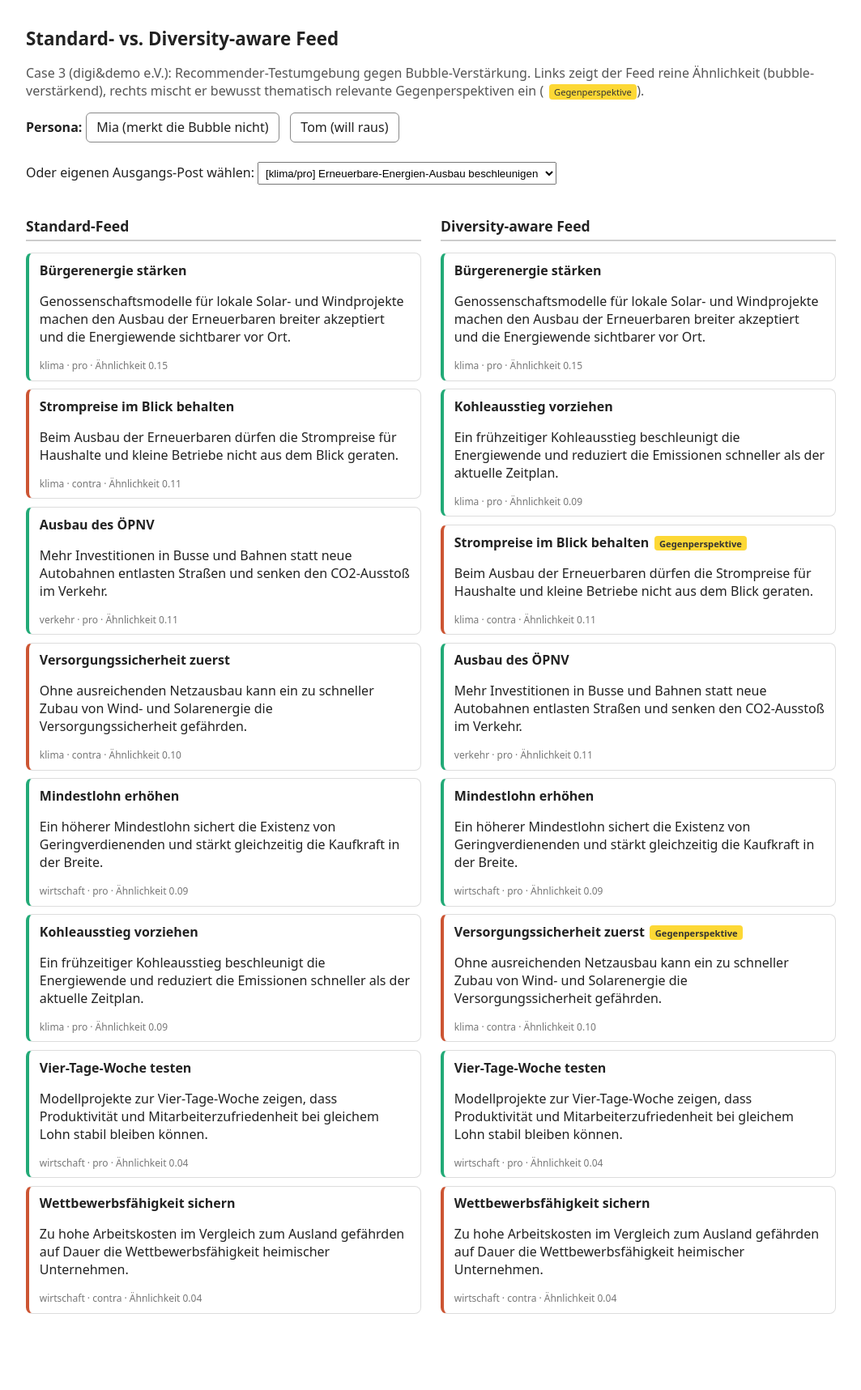
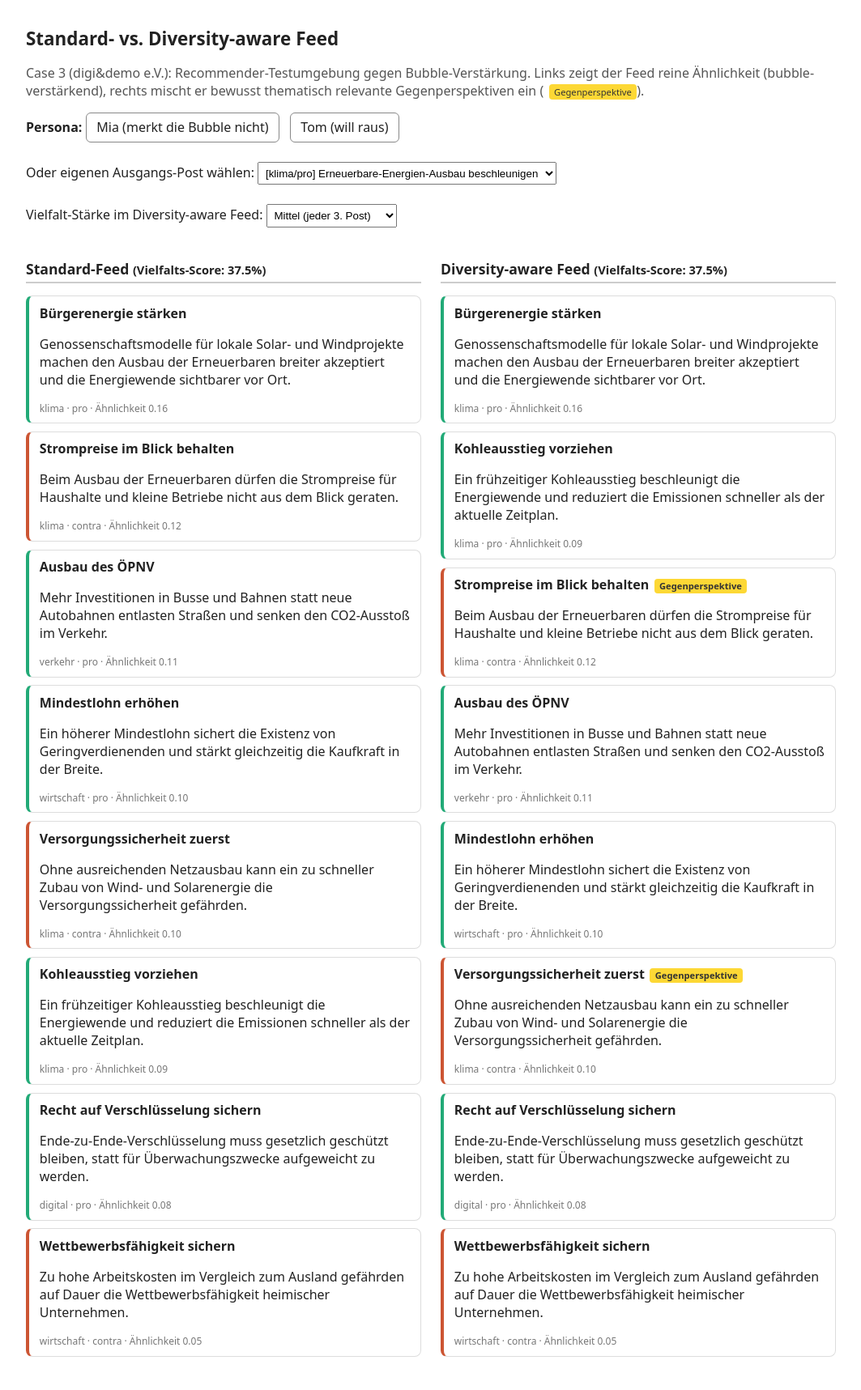
Before and after one commit to 47Felix/RasberryPI-Team-13, a Flask app: page / in a window 1280 px wide. Shown: the whole page at 81% size, without its empty margins (108-1171 px from the left). Before the commit the page ends 1623 px from the top, so only its background shows below. Run offline with Flask 3, Linux system fonts and the light colour scheme.

Commit message:
DTEW Case 3 Prototyp: Vielfalts-Score, Mix-Regler, viertes Thema
Vielfalts-Score (Anteil Posts mit abweichender Perspektive) macht die bisher
fehlende Metrik aus dem kritischen Punkt 6 (DTEW 0209) sichtbar. Mix-Regler
im UI macht die Balance "varied but still relevant" (kritischer Punkt 3)
interaktiv erlebbar. Neues Thema "digital" (Datenschutz pro/contra) fuer
mehr Demo-Substanz. 4 neue Tests, alle 8 gruen.

```diff
--- a/Code/feed-diversity-prototype/app.py
+++ b/Code/feed-diversity-prototype/app.py
@@ -10,7 +10,7 @@ from pathlib import Path
 
 from flask import Flask, render_template, request
 
-from ranking import Post, diversity_aware_feed, standard_feed
+from ranking import Post, diversity_aware_feed, diversity_score, standard_feed
 
 app = Flask(__name__)
 
@@ -23,11 +23,23 @@ PERSONA_SEEDS = {
     "tom": "wirtschaft-3",  # Tom: stuck in "contra" economy posts, wants out
 }
 
+DEFAULT_DIVERSITY_EVERY = 3
+MIN_DIVERSITY_EVERY = 2
+MAX_DIVERSITY_EVERY = 6
+
 
 def load_posts() -> list[Post]:
     with open(DATA_PATH, encoding="utf-8") as f:
         raw = json.load(f)
     return [Post(**item) for item in raw]
+
+
+def _parse_diversity_every(raw: str | None) -> int:
+    try:
+        value = int(raw)
+    except (TypeError, ValueError):
+        return DEFAULT_DIVERSITY_EVERY
+    return max(MIN_DIVERSITY_EVERY, min(value, MAX_DIVERSITY_EVERY))
 
 
 @app.route("/")
@@ -38,14 +50,23 @@ def index():
     seed_id = PERSONA_SEEDS.get(persona, request.args.get("seed_id", posts[0].id))
     if seed_id not in {p.id for p in posts}:
         seed_id = posts[0].id
+    seed_post = next(p for p in posts if p.id == seed_id)
+
+    diversity_every = _parse_diversity_every(request.args.get("mix"))
+
+    standard = standard_feed(posts, seed_id)
+    diverse = diversity_aware_feed(posts, seed_id, diversity_every=diversity_every)
 
     return render_template(
         "index.html",
         posts=posts,
         seed_id=seed_id,
         persona=persona,
-        standard_feed=standard_feed(posts, seed_id),
-        diverse_feed=diversity_aware_feed(posts, seed_id),
+        mix=diversity_every,
+        standard_feed=standard,
+        diverse_feed=diverse,
+        standard_score=diversity_score(standard, seed_post),
+        diverse_score=diversity_score(diverse, seed_post),
     )
 
 
--- a/Code/feed-diversity-prototype/data/posts.json
+++ b/Code/feed-diversity-prototype/data/posts.json
@@ -103,5 +103,40 @@
     "text": "Statt über den Mindestlohn zu streiten, sollte der Fachkräftemangel durch bessere Aus- und Weiterbildung gemeinsam angegangen werden.",
     "topic": "wirtschaft",
     "perspective": "contra"
+  },
+  {
+    "id": "digital-1",
+    "title": "Datenschutz konsequent stärken",
+    "text": "Persönliche Daten brauchen strengeren Schutz, gerade weil Plattformen immer mehr über Nutzer:innen sammeln und auswerten.",
+    "topic": "digital",
+    "perspective": "pro"
+  },
+  {
+    "id": "digital-2",
+    "title": "Transparenzpflicht für Algorithmen",
+    "text": "Plattformen sollten offenlegen müssen, nach welchen Kriterien ihre Feed-Algorithmen Inhalte auswählen und ranken.",
+    "topic": "digital",
+    "perspective": "pro"
+  },
+  {
+    "id": "digital-3",
+    "title": "Recht auf Verschlüsselung sichern",
+    "text": "Ende-zu-Ende-Verschlüsselung muss gesetzlich geschützt bleiben, statt für Überwachungszwecke aufgeweicht zu werden.",
+    "topic": "digital",
+    "perspective": "pro"
+  },
+  {
+    "id": "digital-4",
+    "title": "Innovationsbremse vermeiden",
+    "text": "Zu strenge Datenschutzregeln bremsen kleine Start-ups aus, während große Konzerne sich die Compliance-Kosten leisten können.",
+    "topic": "digital",
+    "perspective": "contra"
+  },
+  {
+    "id": "digital-5",
+    "title": "Überregulierung gefährdet den Standort",
+    "text": "Wenn neue Digitalgesetze schneller kommen als Unternehmen sie umsetzen können, wandert Innovation einfach ins Ausland ab.",
+    "topic": "digital",
+    "perspective": "contra"
   }
 ]
--- a/Code/feed-diversity-prototype/ranking.py
+++ b/Code/feed-diversity-prototype/ranking.py
@@ -76,3 +76,15 @@ def diversity_aware_feed(
         feed.append({"post": post, "score": score, "is_diverse_pick": is_diverse_pick})
 
     return feed
+
+
+def diversity_score(feed: list[dict], seed_post: Post) -> float:
+    """Share (0-100) of shown posts whose perspective differs from the seed
+    post's perspective. A crude but visible stand-in for the "how do we
+    measure perspective diversity" gap called out as critical point 6 in
+    DTEW 0209 - Kritische Punkte, Problem Statements und Ideation.md.
+    """
+    if not feed:
+        return 0.0
+    differing = sum(1 for item in feed if item["post"].perspective != seed_post.perspective)
+    return round(100 * differing / len(feed), 1)
--- a/Code/feed-diversity-prototype/templates/index.html
+++ b/Code/feed-diversity-prototype/templates/index.html
@@ -7,7 +7,7 @@
     body { font-family: system-ui, sans-serif; max-width: 1000px; margin: 2rem auto; padding: 0 1rem; color: #222; }
     h1 { font-size: 1.4rem; }
     p.intro { color: #555; }
-    .personas, .seed-picker { margin-bottom: 1.5rem; }
+    .personas, .seed-picker, .mix-picker { margin-bottom: 1.5rem; }
     .personas a {
       display: inline-block; margin-right: 0.5rem; padding: 0.4rem 0.8rem;
       border: 1px solid #888; border-radius: 6px; text-decoration: none; color: #222;
@@ -36,11 +36,12 @@
 
   <div class="personas">
     <strong>Persona:</strong>
-    <a href="{{ url_for('index', persona='mia') }}" class="{{ 'active' if persona == 'mia' }}">Mia (merkt die Bubble nicht)</a>
-    <a href="{{ url_for('index', persona='tom') }}" class="{{ 'active' if persona == 'tom' }}">Tom (will raus)</a>
+    <a href="{{ url_for('index', persona='mia', mix=mix) }}" class="{{ 'active' if persona == 'mia' }}">Mia (merkt die Bubble nicht)</a>
+    <a href="{{ url_for('index', persona='tom', mix=mix) }}" class="{{ 'active' if persona == 'tom' }}">Tom (will raus)</a>
   </div>
 
   <form class="seed-picker" method="get">
+    <input type="hidden" name="mix" value="{{ mix }}">
     <label for="seed_id">Oder eigenen Ausgangs-Post wählen:</label>
     <select name="seed_id" id="seed_id" onchange="this.form.submit()">
       {% for post in posts %}
@@ -52,9 +53,24 @@
     <noscript><button type="submit">Anzeigen</button></noscript>
   </form>
 
+  <form class="mix-picker" method="get">
+    {% if persona %}
+      <input type="hidden" name="persona" value="{{ persona }}">
+    {% else %}
+      <input type="hidden" name="seed_id" value="{{ seed_id }}">
+    {% endif %}
+    <label for="mix">Vielfalt-Stärke im Diversity-aware Feed:</label>
+    <select name="mix" id="mix" onchange="this.form.submit()">
+      <option value="6" {{ 'selected' if mix == 6 }}>Niedrig (jeder 6. Post)</option>
+      <option value="3" {{ 'selected' if mix == 3 }}>Mittel (jeder 3. Post)</option>
+      <option value="2" {{ 'selected' if mix == 2 }}>Hoch (jeder 2. Post)</option>
+    </select>
+    <noscript><button type="submit">Anzeigen</button></noscript>
+  </form>
+
   <div class="columns">
     <div class="column">
-      <h2>Standard-Feed</h2>
+      <h2>Standard-Feed <small>(Vielfalts-Score: {{ standard_score }}%)</small></h2>
       {% for item in standard_feed %}
         <div class="post {{ item.post.perspective }}">
           <h3>{{ item.post.title }}</h3>
@@ -64,7 +80,7 @@
       {% endfor %}
     </div>
     <div class="column">
-      <h2>Diversity-aware Feed</h2>
+      <h2>Diversity-aware Feed <small>(Vielfalts-Score: {{ diverse_score }}%)</small></h2>
       {% for item in diverse_feed %}
         <div class="post {{ item.post.perspective }}">
           <h3>{{ item.post.title }}{% if item.is_diverse_pick %}<span class="badge">Gegenperspektive</span>{% endif %}</h3>
```
Also changed, not shown: Code/feed-diversity-prototype/tests/test_ranking.py (+42 -1 lines).
